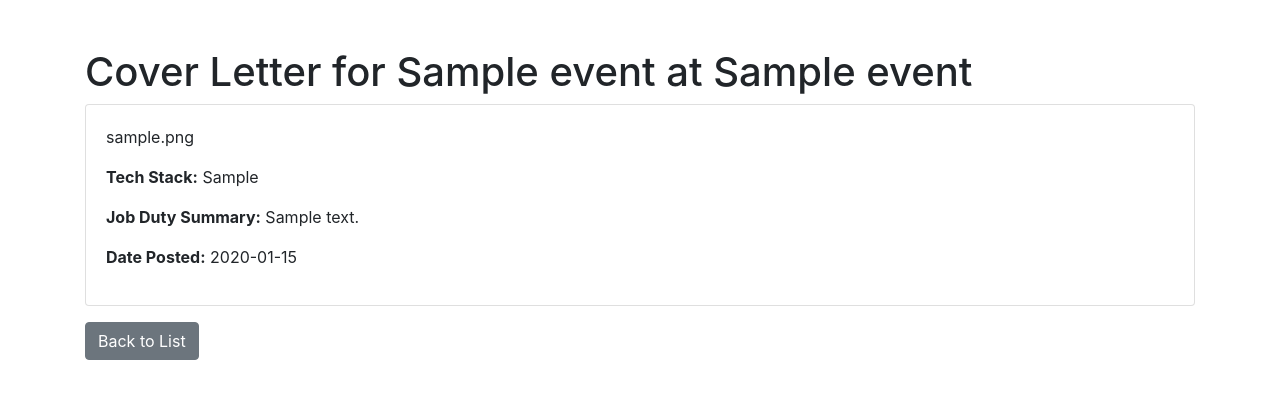
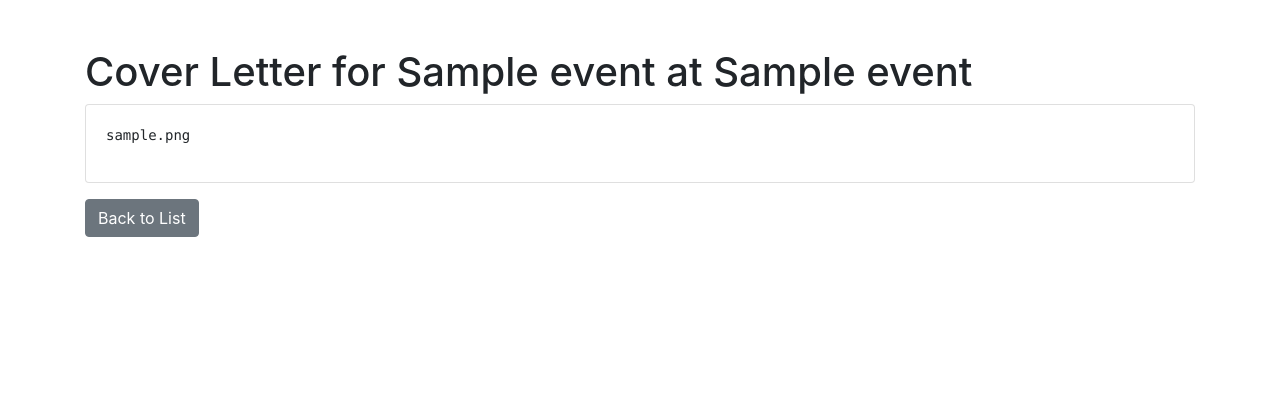
Before and after one commit to BakeryDragon/job-application, a Flask app: page /cover_letter/1 in a window 1280 px wide. Shown: the top 399 px of the page. Run offline with Flask 3, Linux system fonts and the light colour scheme; tables that the repository leaves empty hold one stand-in row (values such as "Sample post"); some libraries are stand-ins or nearby versions.

Commit message:
show cover letter in better format

```diff
--- a/app.py
+++ b/app.py
@@ -6,6 +6,8 @@ import openai
 from dotenv import load_dotenv
 from flask import Flask, redirect, render_template, request, url_for
 from openai import OpenAI
+from docx import Document
+from prompt import COVER_LETTER_PROMPT, JOB_DESCRIPTION_PROMPT
 
 # Load environment variables from .env file
 load_dotenv()
@@ -16,11 +18,13 @@ DATABASE = "database.db"
 # Set your OpenAI API key
 openai.api_key = os.getenv("OPENAI_API_KEY")
 
-JOB_DESCRIPTION_PROMPT = """
-Generate job event data including job_title, company_name, job_description, cover_letter, tech_stack, job_duty_summary, and date_posted
-based on the provided job description. If you don't find the information in the given job description, just output none.
-Output the data in JSON format.
-"""
+
+def read_resume(file_path):
+    doc = Document(file_path)
+    full_text = []
+    for para in doc.paragraphs:
+        full_text.append(para.text)
+    return "\n".join(full_text)
 
 
 # Initialize database (run once to create table)
@@ -57,11 +61,15 @@ def query_db(query, args=(), one=False):
 # Function to call OpenAI API and generate job event data
 def generate_job_event_data(job_description):
     client = OpenAI()
+    resume_text = read_resume("data/resume/Resume_JIAWEI_ZHANG_raw.docx")
 
     response = client.chat.completions.create(
         model="gpt-4o",
         messages=[
-            {"role": "system", "content": JOB_DESCRIPTION_PROMPT},
+            {
+                "role": "system",
+                "content": f"{JOB_DESCRIPTION_PROMPT} /n {COVER_LETTER_PROMPT} /n {resume_text}",
+            },
             {"role": "user", "content": job_description},
         ],
         temperature=1,
--- /dev/null
+++ b/prompt.py
@@ -0,0 +1,32 @@
+JOB_DESCRIPTION_PROMPT = """
+Generate job event data including job_title, company_name, job_description, cover_letter, tech_stack, job_duty_summary, and date_posted
+based on the provided job description. If you don't find the information in the given job description, just output none.
+tech_stack is a list of technologies or skills required for the job. If none found, output an empty list.
+Output the data in JSON format.
+"""
+
+COVER_LETTER_PROMPT = """
+Here is detailed instructions for generating a cover letter for a job application.
+Generate a personalized cover letter based on the provided job description and resume. Additionally, create a suitable file name for archiving the cover letter.
+
+# Steps
+
+1. Analyze the job description to identify key skills, qualifications, and experiences required for the position.
+2. Review the uploaded resume to extract relevant experiences, accomplishments, and skills that match the job description.
+3. Write a cover letter that highlights the candidate's strengths, experiences, and suitability for the job, ensuring it is tailored specifically to the position.
+4. Generate a file name for the cover letter using the format: `companyName_positionName`.
+
+# Output Format
+
+The output should be in JSON format with the following fields:
+- `"cover_letter"`: A detailed and personalized cover letter with form that is easily migrated to Microsoft Word.
+- `"file_name"`: A string representing the file name, formatted as `companyName_positionName_jobDate`.
+
+# Notes
+
+- Ensure the cover letter is concise and well-structured, typically in 3-4 paragraphs explaining the candidate's fit for the role.
+- The company name and position name should be extracted from the job description for creating the file name.
+- Check for common cover letter requirements: introduction, relevant experiences, match with company goals/values, and a closing statement.
+
+The following is my resume:
+"""
--- a/templates/view_cover_letter.html
+++ b/templates/view_cover_letter.html
@@ -18,15 +18,10 @@
       </h1>
       <div class="card">
         <div class="card-body">
-          <p>{{ job_event[4] }}</p>
-          <p><strong>Tech Stack:</strong> {{ job_event[5] }}</p>
-          <p><strong>Job Duty Summary:</strong> {{ job_event[6] }}</p>
-          <p><strong>Date Posted:</strong> {{ job_event[7] }}</p>
+          <pre style="white-space: pre-wrap;">{{ job_event[4] }}</pre>
         </div>
       </div>
-      <a href="{{ url_for('index') }}" class="btn btn-secondary mt-3"
-        >Back to List</a
-      >
+      <a href="{{ url_for('index') }}" class="btn btn-secondary mt-3">Back to List</a>
     </div>
   </body>
 </html>
```
